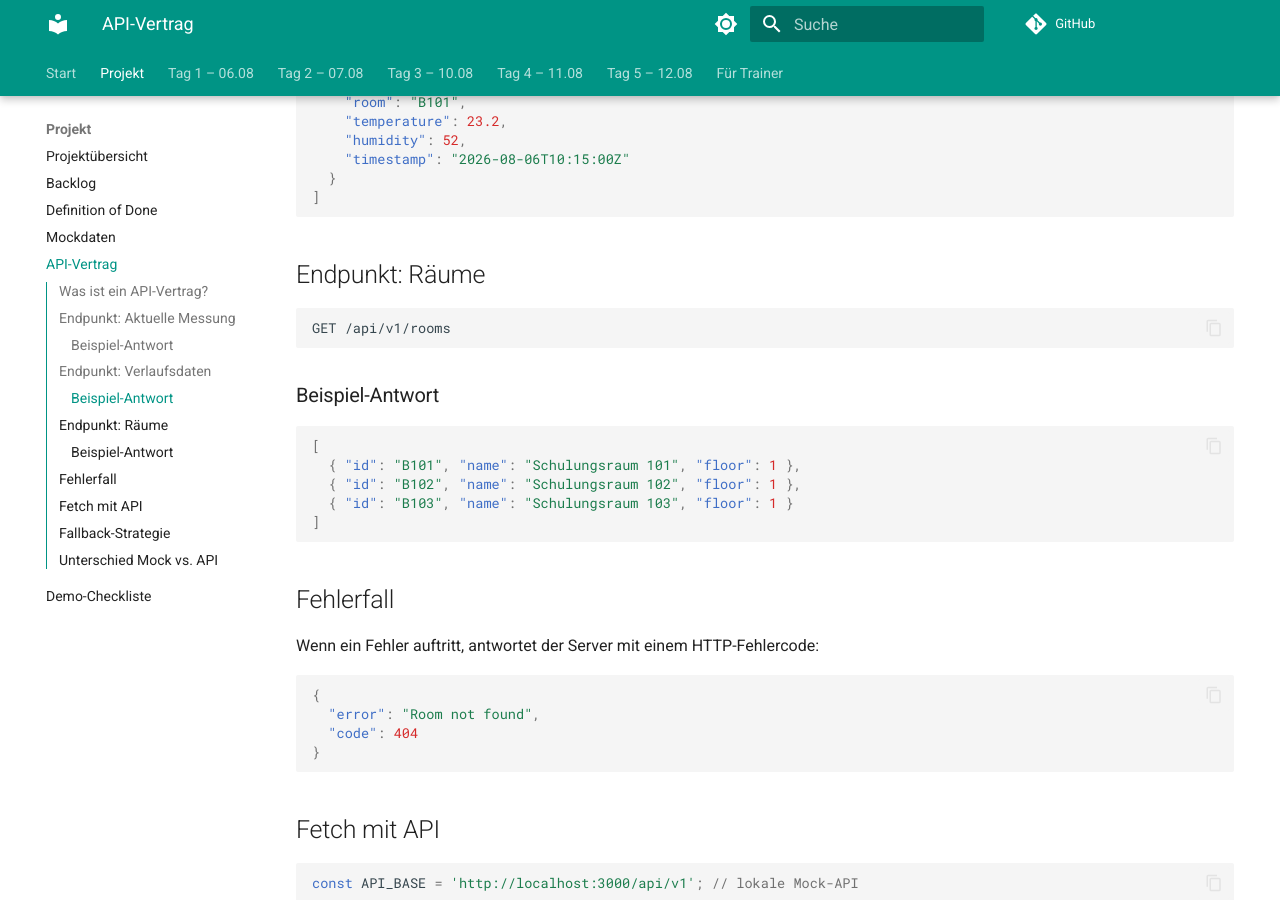
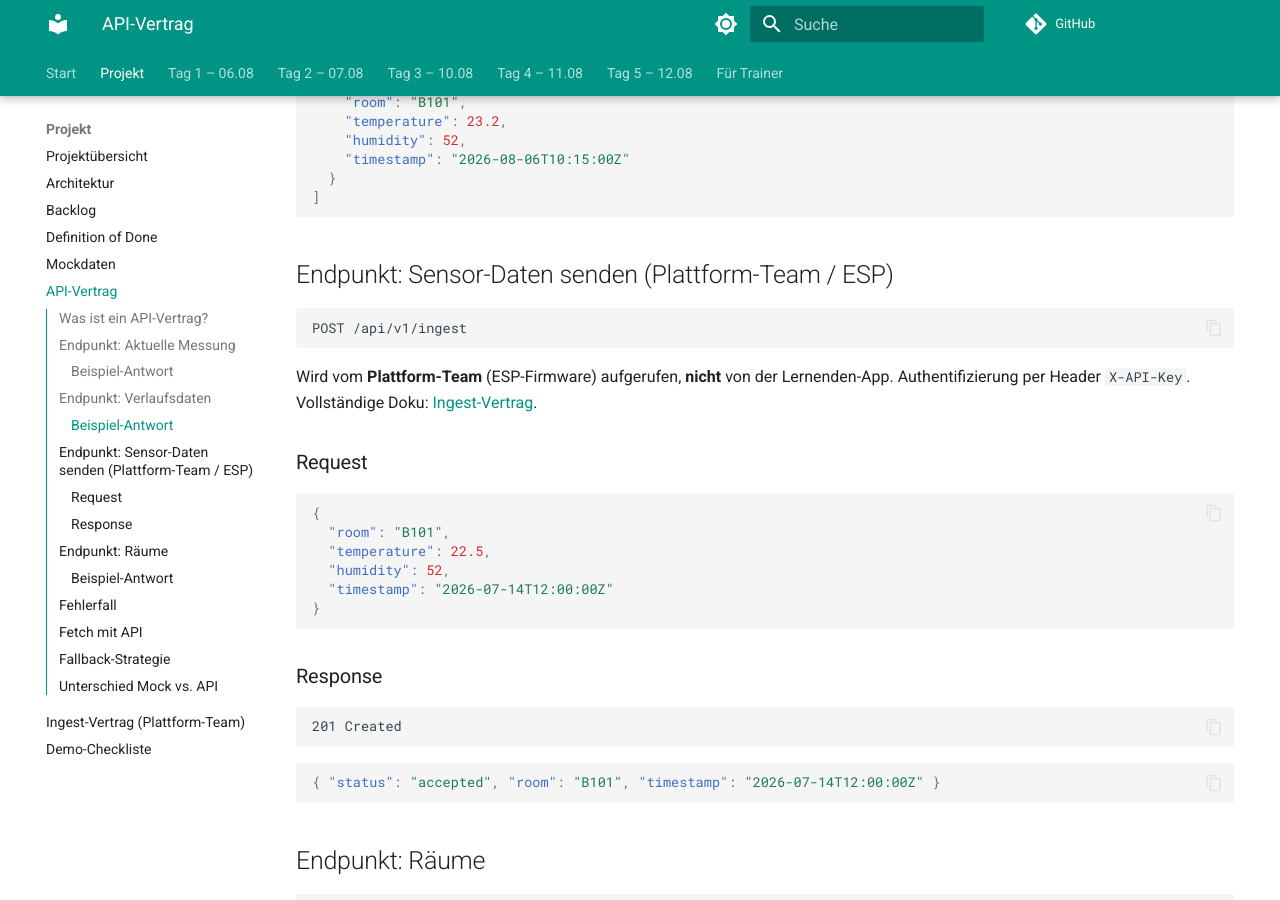
Before and after one commit to HeiligerG/ae-raumklima-bootcamp, an MkDocs documentation site: the page built from docs/projekt/api-vertrag.md, in a window 1280 px wide and 900 px high, scrolled down 1062 px. Built offline with MkDocs 1.6.1 and Material for MkDocs 9.7.7, drawn with Linux system fonts in a browser that asks for light colours; comment, search, counter and statistics services are not loaded.

Commit message:
docs: architektur und ingest-vertrag fuer plattform-team
- architektur.md: 3-Schichten-Diagramm (Sensor/Backend/App),
  Verantwortlichkeiten, Repo-Trennung, Betriebsmodi
- ingest-vertrag.md: POST /api/v1/ingest, Request/Response,
  Fehlerfaelle, vollstaendiges ESP32 Arduino-Beispiel
- api-vertrag.md: POST ingest kurz erwaehnt mit Link auf ingest-vertrag.md
- mkdocs.yml: zwei neue Seiten in Navigation

````diff
--- a/docs/projekt/api-vertrag.md
+++ b/docs/projekt/api-vertrag.md
@@ -49,6 +49,35 @@ GET /api/v1/rooms/{roomId}/measurements?limit=10
     "timestamp": "2026-08-06T10:15:00Z"
   }
 ]
+```
+
+## Endpunkt: Sensor-Daten senden (Plattform-Team / ESP)
+
+```
+POST /api/v1/ingest
+```
+
+Wird vom **Plattform-Team** (ESP-Firmware) aufgerufen, **nicht** von der Lernenden-App. Authentifizierung per Header `X-API-Key`. Vollständige Doku: [Ingest-Vertrag](ingest-vertrag.md).
+
+### Request
+
+```json
+{
+  "room": "B101",
+  "temperature": 22.5,
+  "humidity": 52,
+  "timestamp": "2026-07-14T12:00:00Z"
+}
+```
+
+### Response
+
+```
+201 Created
+```
+
+```json
+{ "status": "accepted", "room": "B101", "timestamp": "2026-07-14T12:00:00Z" }
 ```
 
 ## Endpunkt: Räume
--- a/mkdocs.yml
+++ b/mkdocs.yml
@@ -89,10 +89,12 @@ nav:
       - "Git Basics": start/git-basics.md
   - Projekt:
       - projekt/ueberblick.md
+      - "Architektur": projekt/architektur.md
       - "Backlog": projekt/backlog.md
       - "Definition of Done": projekt/definition-of-done.md
       - "Mockdaten": projekt/mockdaten.md
       - "API-Vertrag": projekt/api-vertrag.md
+      - "Ingest-Vertrag (Plattform-Team)": projekt/ingest-vertrag.md
       - "Demo-Checkliste": projekt/demo-checkliste.md
   - "Tag 1 – 06.08":
       - tag-1/index.md
````
Also changed, not shown: docs/projekt/architektur.md (added, +61 -0 lines), docs/projekt/ingest-vertrag.md (added, +125 -0 lines).
